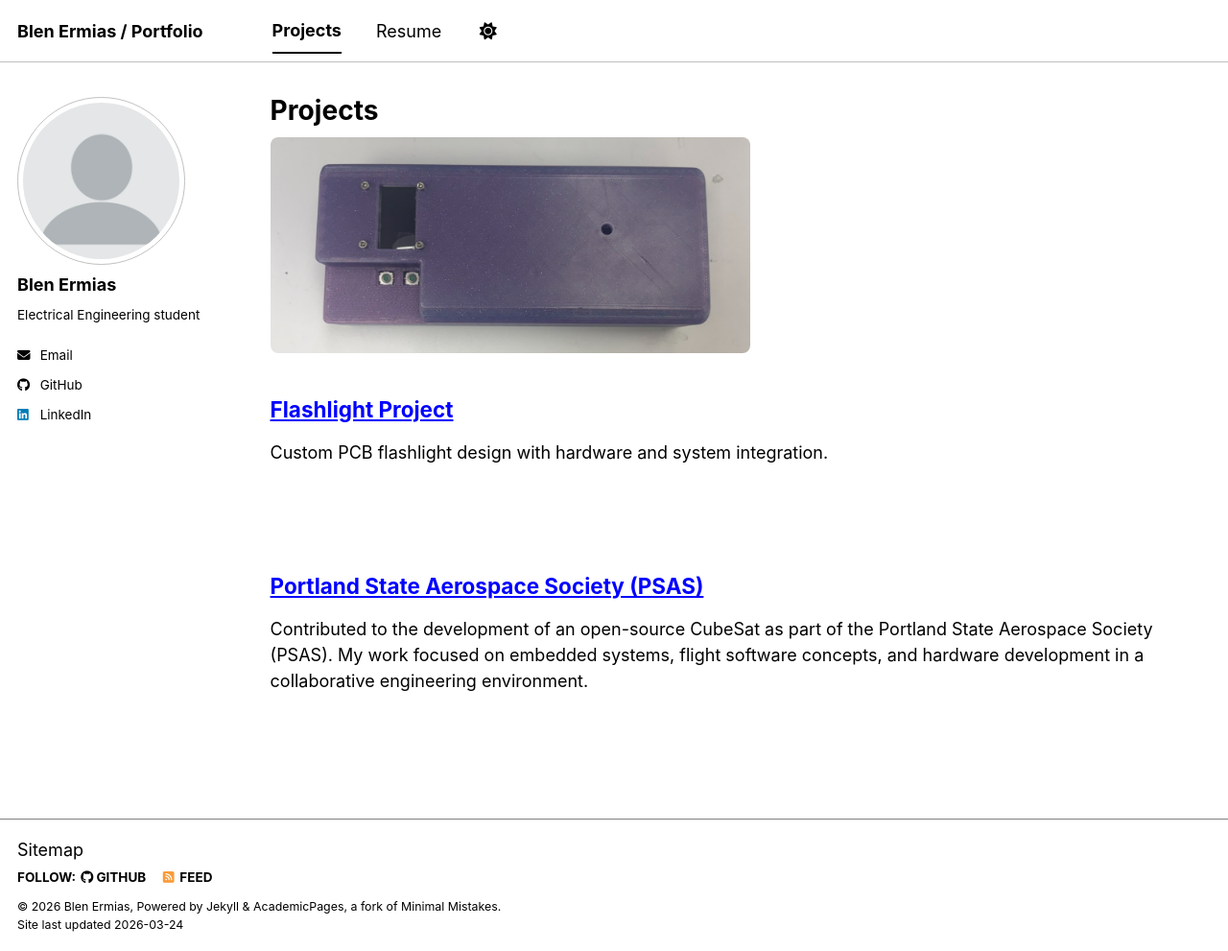
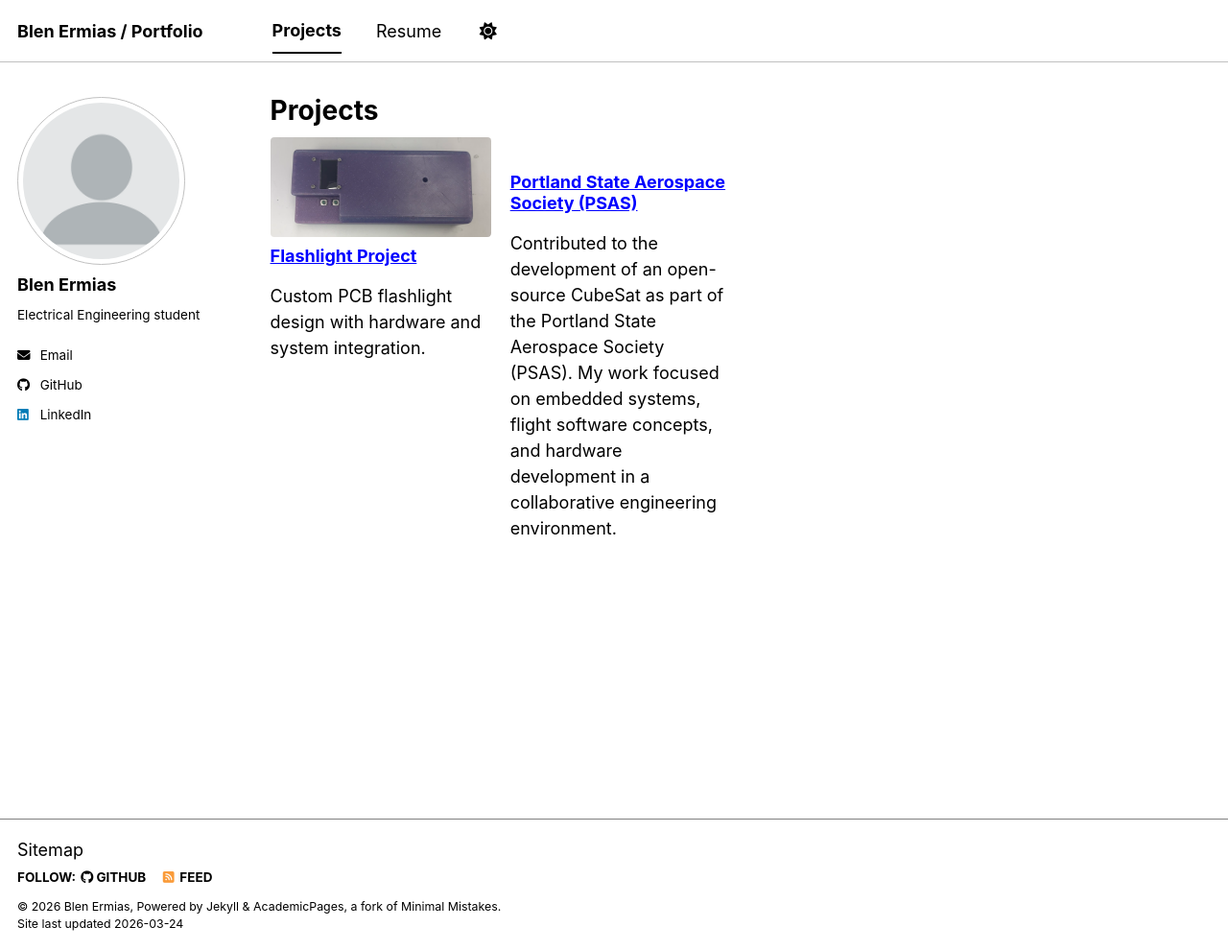
Before and after one commit to Blen-E/Blen-E.github.io, a Jekyll site: the page built from _pages/portfolio.md, in a window 1280 px wide and 991 px high. Shown: the whole window at 96% size. Built offline with Jekyll 4.4.1, drawn with Linux system fonts in a browser that asks for light colours; a script bundle is joined from its source files by our own code; library files that are not in the unit come from our copies.

Commit message:
Update portfolio.md

```diff
--- a/_pages/portfolio.md
+++ b/_pages/portfolio.md
@@ -7,16 +7,22 @@ author_profile: true
 
 {% include base_path %}
 
+<div class="grid__wrapper">
 {% for post in site.portfolio %}
-  <div style="margin-bottom: 40px;">
+  <div class="grid__item">
+    <article class="archive__item">
 
-    <img src="{{ post.image }}" style="width: 100%; max-width: 500px; border-radius: 8px;">
+      <div class="archive__item-teaser">
+        <img src="{{ post.image }}" alt="">
+      </div>
 
-    <h2>
-      <a href="{{ post.url | relative_url }}">{{ post.title }}</a>
-    </h2>
+      <h2 class="archive__item-title">
+        <a href="{{ post.url | relative_url }}">{{ post.title }}</a>
+      </h2>
 
-    <p>{{ post.excerpt }}</p>
+      <p>{{ post.excerpt }}</p>
 
+    </article>
   </div>
 {% endfor %}
+</div>
```
